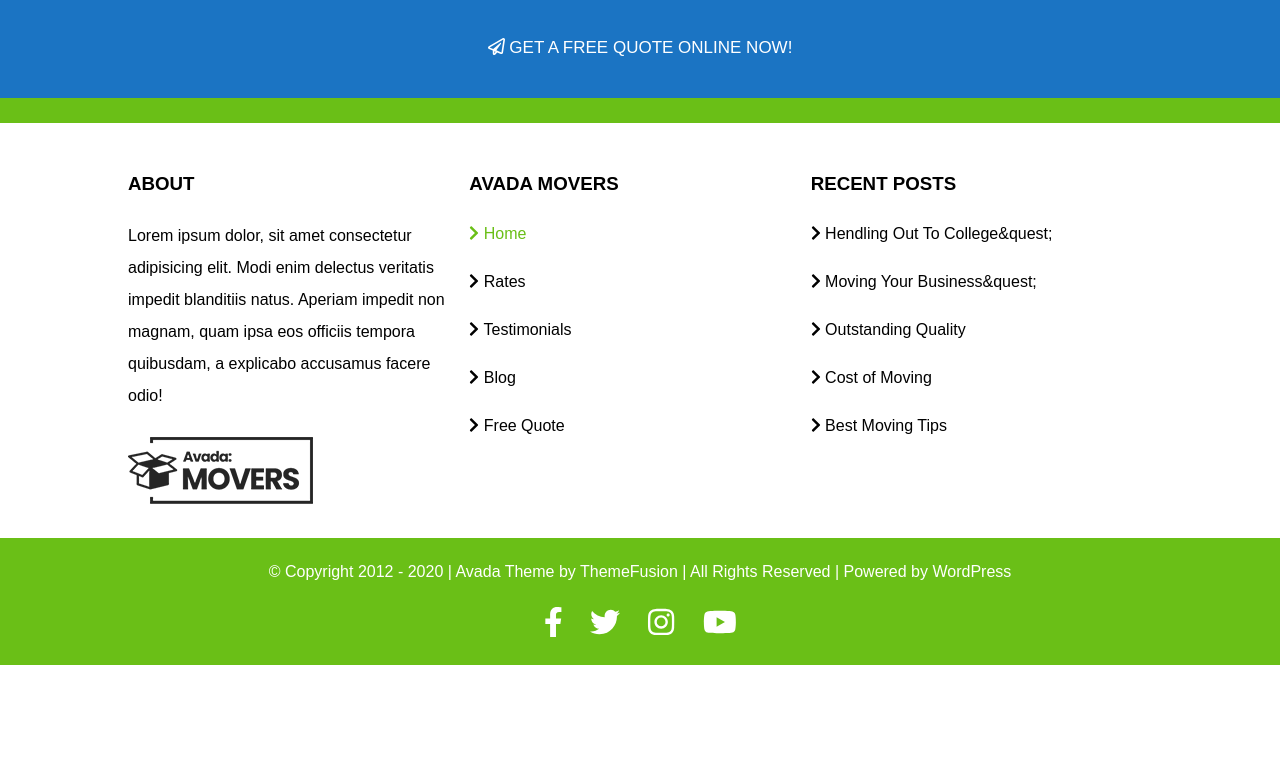
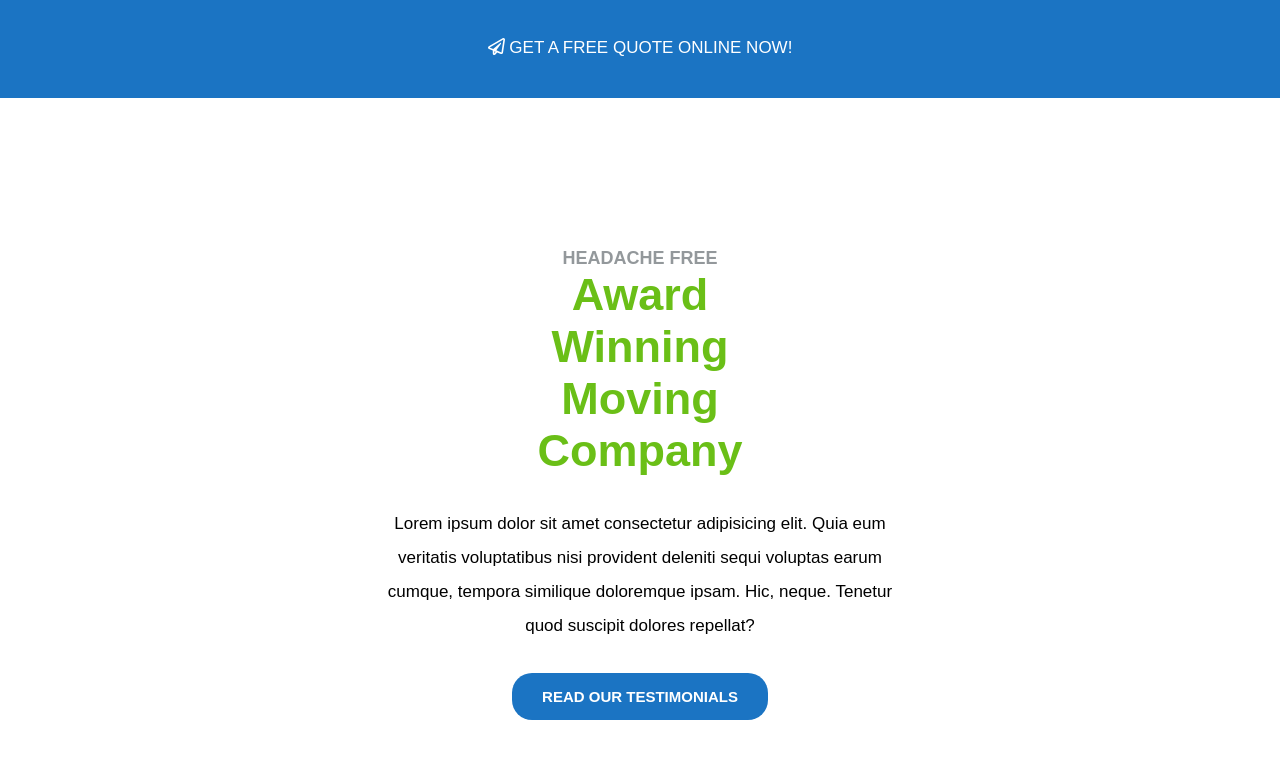
Before and after one commit to Maurizio97/proj-html-vuejs, a Vue app: page / in a window 1280 px wide. Shown: the part 702-1480 px from the top of the page. Before the commit the page ends 1367 px from the top, so only its background shows below. Built offline with nearby package versions, Linux system fonts and the light colour scheme.

Commit message:
component Mysection1 complete

```diff
--- a/src/App.vue
+++ b/src/App.vue
@@ -123,20 +123,24 @@ button {
   font-size: 15px;
   font-weight: bold;
   color: white;
-  padding: 10px 20px;
+  padding: 15px 30px;
   border-radius: 20px;
   border: none;
 }
 .title {
   color: $green;
+  font-size: 45px;
+  font-weight: 900;
 }
 
 .sub-title {
   color: $colorSubTitle;
+  font-size: 18px;
 }
 
 .text-par {
   line-height: 2;
+  font-size: 17px;
 }
 
 
--- a/src/components/MyHeader.vue
+++ b/src/components/MyHeader.vue
@@ -42,7 +42,7 @@
                 </a>
               </li>
             </ul>
-            <button>Free Quote</button>
+            <button>FREE QUOTE</button>
           </div>
 
         </nav>
--- a/src/components/MySection1.vue
+++ b/src/components/MySection1.vue
@@ -1,15 +1,16 @@
 <template>
   <section>
       <div>
-          <h3>
-
+          <h3 class="sub-title">
+              HEADACHE FREE
           </h3>
-          <h2>
-
+          <h2 class="title">
+              Award Winning Moving Company
           </h2>
-          <p>
-
+          <p class="text-par">
+              Lorem ipsum dolor sit amet consectetur adipisicing elit. Quia eum veritatis voluptatibus nisi provident deleniti sequi voluptas earum cumque, tempora similique doloremque ipsam. Hic, neque. Tenetur quod suscipit dolores repellat?
           </p>
+          <button>READ OUR TESTIMONIALS</button>
       </div>
   </section>
 </template>
@@ -22,5 +23,17 @@ export default {
 
 <!-- Add "scoped" attribute to limit CSS to this component only -->
 <style scoped lang="scss">
+div {
+    text-align: center;
+    margin: 150px 0;
 
+    h2 {
+        width: 25%;
+    }
+
+    p {
+        width: 40%;
+        margin: 30px auto;
+    }
+}
 </style>
```
